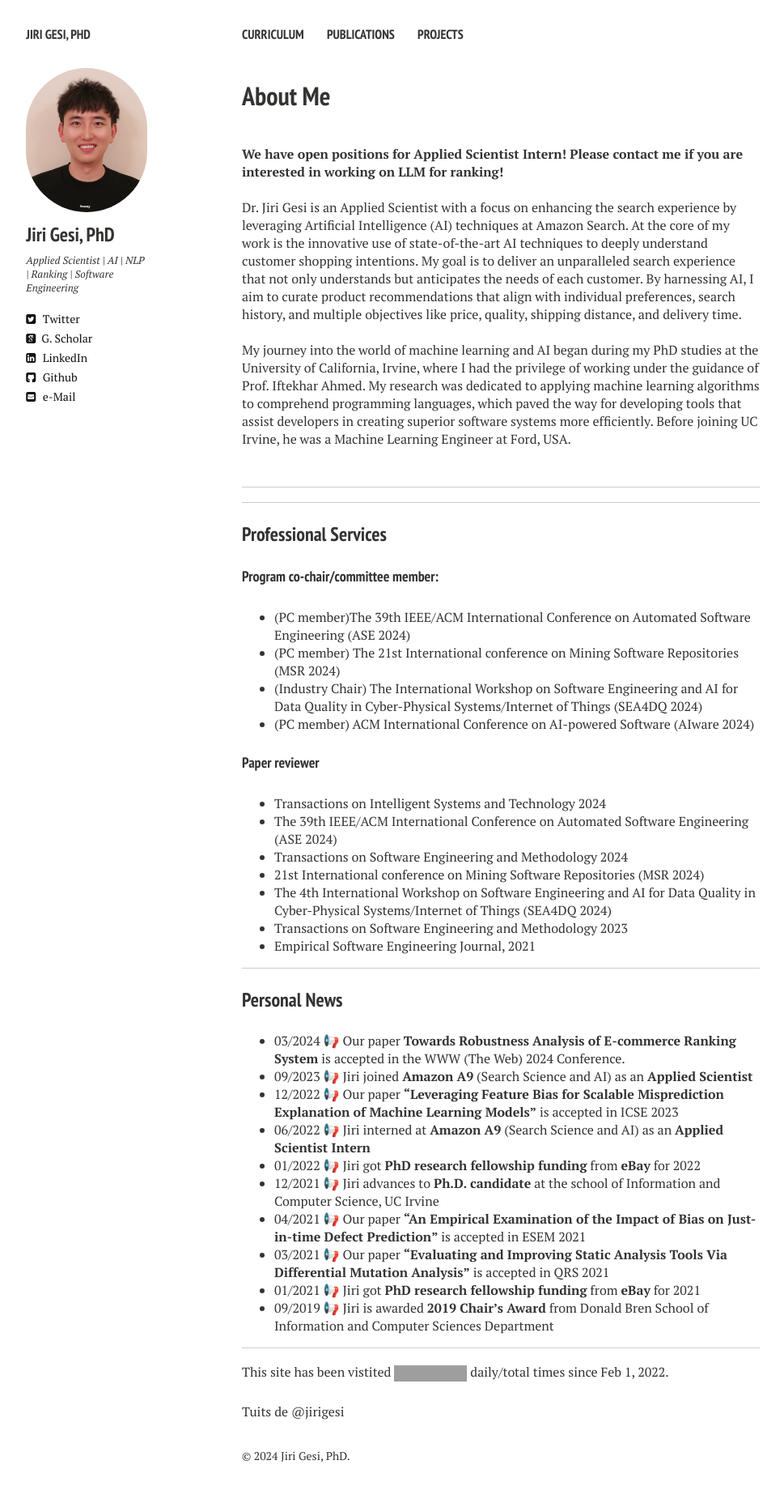
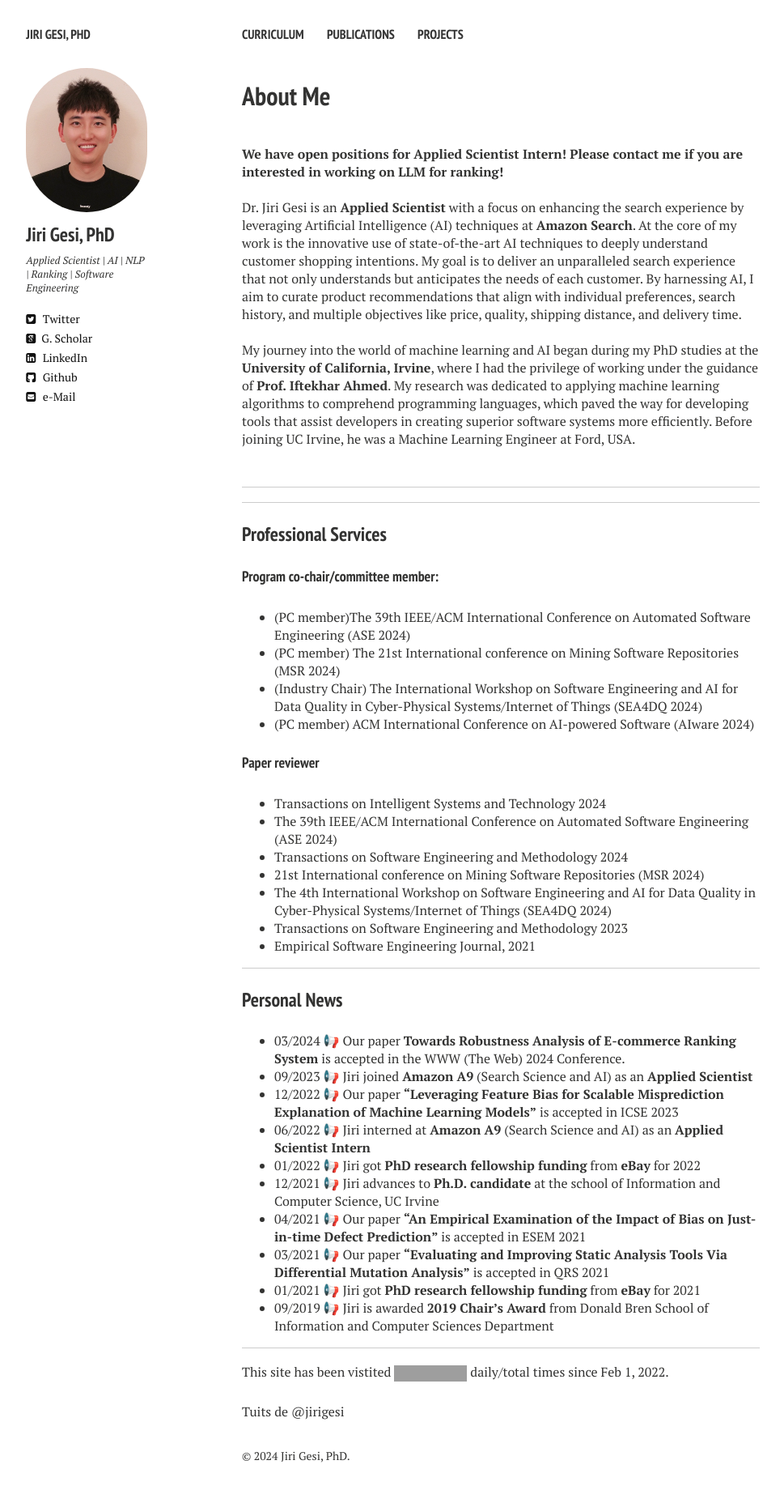
Before and after one commit to Jirigesi/Jirigesi.github.io, a Jekyll site: the page built from index.md, in a window 1280 px wide. Shown: the whole page at 81% size, without its empty margins (21-990 px from the left). Built offline with Jekyll 4.4.1, drawn with Linux system fonts in a browser that asks for light colours; nearby versions of some CDN libraries; comment, search, counter and statistics services are not loaded; grey boxes are pictures that could not be loaded.

Commit message:
Update index.md

```diff
--- a/index.md
+++ b/index.md
@@ -13,11 +13,11 @@ tags: [Jekyll, theme, responsive, blog, template]
 
 <br />
 
-Dr. Jiri Gesi is an Applied Scientist with a focus on enhancing the search experience by leveraging Artificial Intelligence (AI) techniques at Amazon Search. At the core of my work is the innovative use of state-of-the-art AI techniques to deeply understand customer shopping intentions. My goal is to deliver an unparalleled search experience that not only understands but anticipates the needs of each customer. By harnessing AI, I aim to curate product recommendations that align with individual preferences, search history, and multiple objectives like price, quality, shipping distance, and delivery time.
+Dr. Jiri Gesi is an **Applied Scientist** with a focus on enhancing the search experience by leveraging Artificial Intelligence (AI) techniques at **Amazon Search**. At the core of my work is the innovative use of state-of-the-art AI techniques to deeply understand customer shopping intentions. My goal is to deliver an unparalleled search experience that not only understands but anticipates the needs of each customer. By harnessing AI, I aim to curate product recommendations that align with individual preferences, search history, and multiple objectives like price, quality, shipping distance, and delivery time.
 
 <br />
 
-My journey into the world of machine learning and AI began during my PhD studies at the University of California, Irvine, where I had the privilege of working under the guidance of Prof. Iftekhar Ahmed. My research was dedicated to applying machine learning algorithms to comprehend programming languages, which paved the way for developing tools that assist developers in creating superior software systems more efficiently. Before joining UC Irvine, he was a Machine Learning Engineer at Ford, USA.
+My journey into the world of machine learning and AI began during my PhD studies at the **University of California, Irvine**, where I had the privilege of working under the guidance of **Prof. Iftekhar Ahmed**. My research was dedicated to applying machine learning algorithms to comprehend programming languages, which paved the way for developing tools that assist developers in creating superior software systems more efficiently. Before joining UC Irvine, he was a Machine Learning Engineer at Ford, USA.
 
 
 <br />
```
